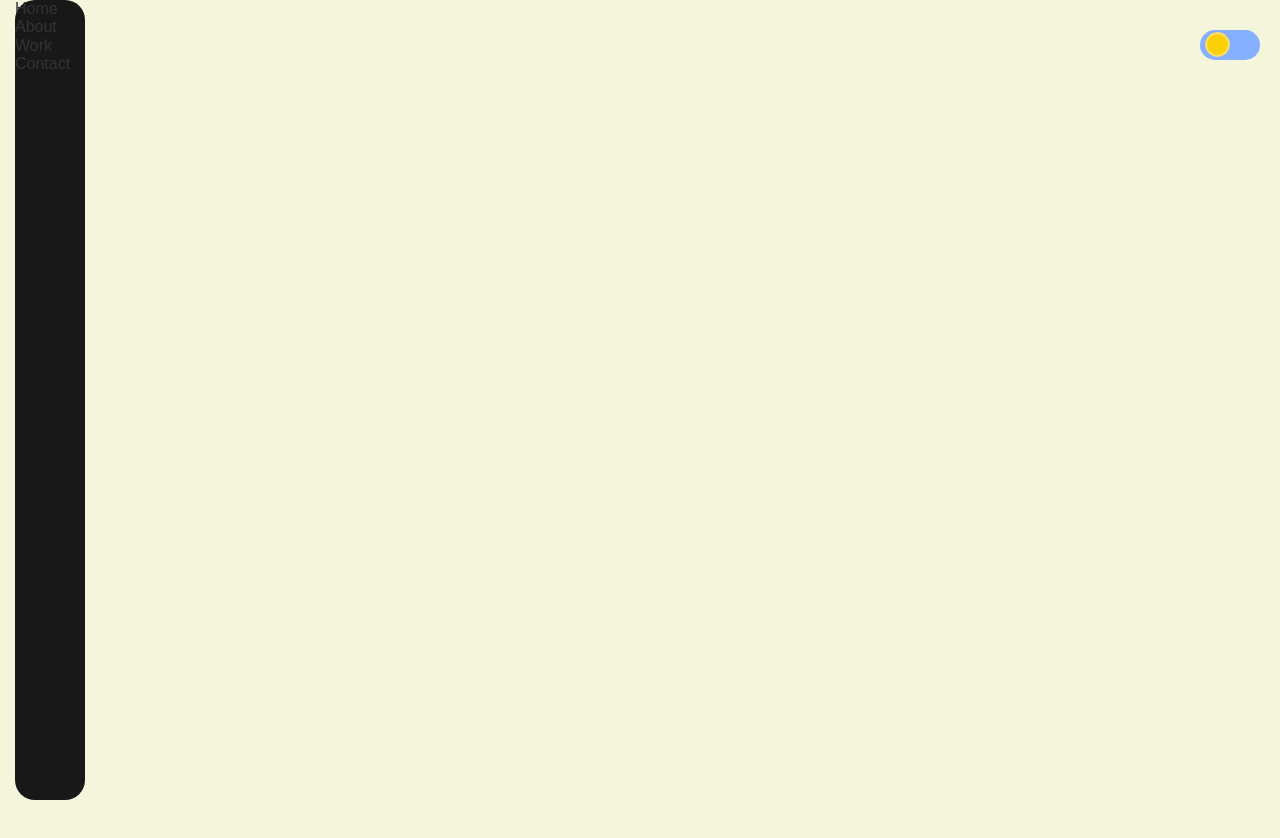
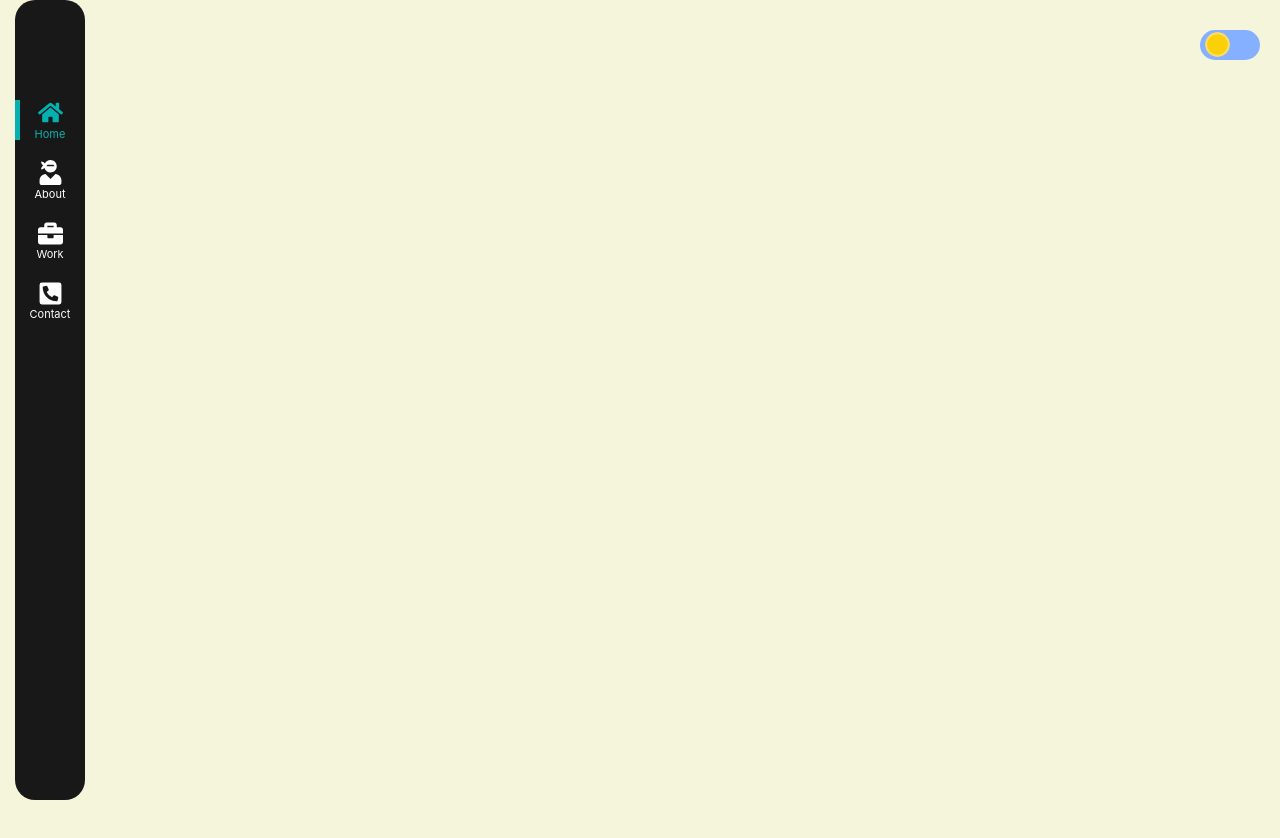
Before and after one commit to Madses/portfolio, a React (Create React App) app: page / in a window 1280 px wide. Shown: the top 838 px of the page. Built offline with nearby package versions, Linux system fonts and the light colour scheme.

Commit message:
styled menu propely

```diff
--- a/src/components/Container/Container.js
+++ b/src/components/Container/Container.js
@@ -11,8 +11,8 @@ export default function Container() {
                 <Menu />
                 <Header />
 
-                <S.Section id="section1"></S.Section>
-                <S.Section id="section2"></S.Section>
+                <S.Section id="home"></S.Section>
+                <S.Section id="about"></S.Section>
             </S.Container>
         </>
     );
--- a/src/components/Menu/Menu.js
+++ b/src/components/Menu/Menu.js
@@ -16,7 +16,8 @@ export default function Menu() {
                         duration={500}
                         key={index}
                     >
-                        {item.title}
+                        <S.IconHolder>{item.icon}</S.IconHolder>
+                        <span>{item.title}</span>
                     </S.MenuItem>
                 ))}
             </S.Menu>
--- a/src/components/Menu/Menu.styled.js
+++ b/src/components/Menu/Menu.styled.js
@@ -19,6 +19,36 @@ export const Menu = styled.div`
     align-self: center;
     display: flex;
     flex-direction: column;
+    align-items: center;
+    padding-top: 100px;
 `;
 
-export const MenuItem = styled(Link)``;
+export const MenuItem = styled(Link)`
+    width: 70px;
+    text-align: center;
+    color: white;
+    font-size: 1.1rem;
+    cursor: pointer;
+    position: relative;
+    margin-bottom: 20px;
+
+    &.active {
+        color: #03bbbbf0;
+        &::after {
+            content: "";
+            position: absolute;
+            height: 100%;
+            width: 5px;
+            left: 0;
+            top: 0;
+            background-color: #03bbbbf0;
+        }
+    }
+`;
+
+export const IconHolder = styled.div`
+    text-align: center;
+    > svg {
+        font-size: 2.5rem;
+    }
+`;
--- a/src/menuItems.js
+++ b/src/menuItems.js
@@ -1,21 +1,31 @@
+import {
+    FaHome,
+    FaUserNinja,
+    FaBriefcase,
+    FaPhoneSquareAlt,
+} from "react-icons/fa";
 export const menuItems = [
     {
         title: "Home",
         sectionId: "home",
+        icon: <FaHome />,
     },
 
     {
         title: "About",
         sectionId: "about",
+        icon: <FaUserNinja />,
     },
 
     {
         title: "Work",
         sectionId: "work",
+        icon: <FaBriefcase />,
     },
 
     {
         title: "Contact",
         sectionId: "contact",
+        icon: <FaPhoneSquareAlt />,
     },
 ];
--- a/src/styles/Globalstyle.js
+++ b/src/styles/Globalstyle.js
@@ -12,7 +12,7 @@ const GlobalStyle = createGlobalStyle`
 	}
 
 	body {
-		font-family: 'Ubuntu', Arial, Helvetica, sans-serif;
+		font-family: -apple-system, BlinkMacSystemFont, "Segoe UI", "Roboto", "Oxygen", "Ubuntu", "Cantarell", "Fira Sans", "Droid Sans", "Helvetica Neue", sans-serif;
 		-webkit-font-smoothing: antialiased;
 		-moz-osx-font-smoothing: grayscale;
 		font-weight: 400;
```
